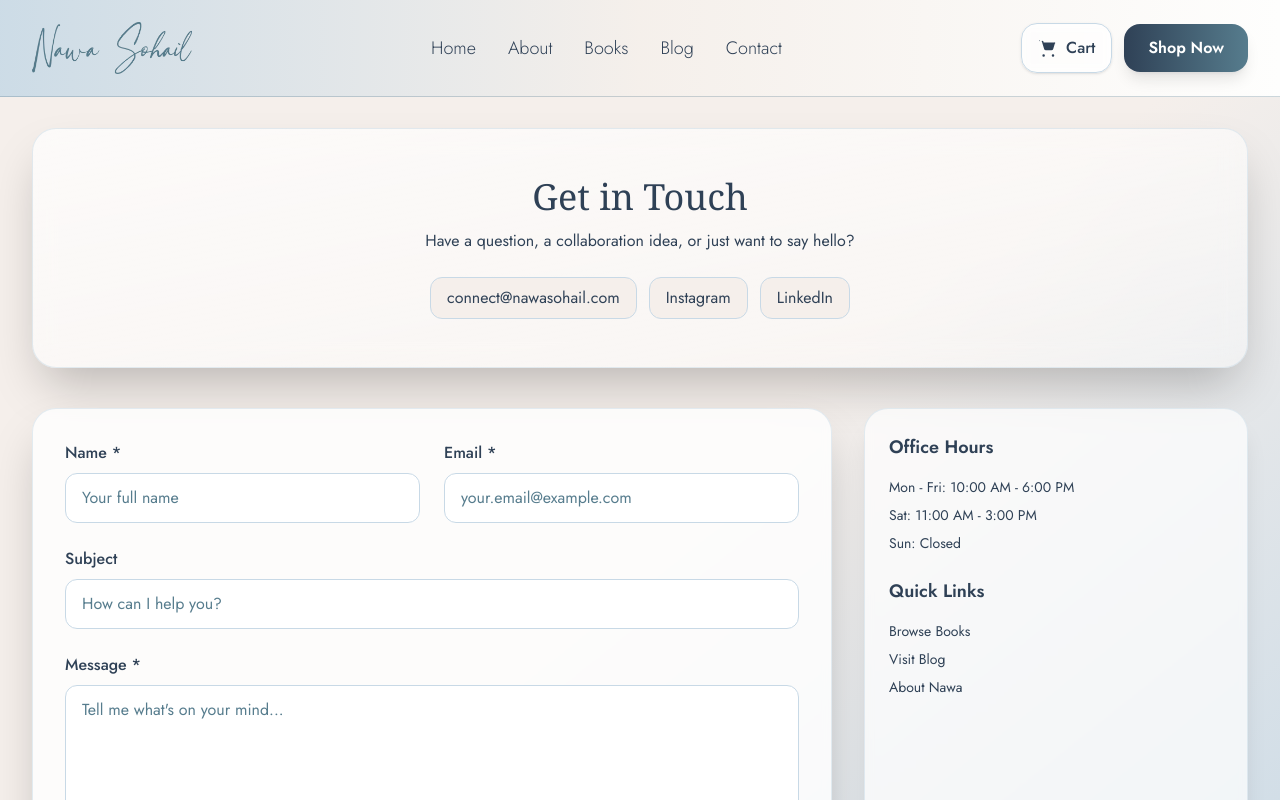
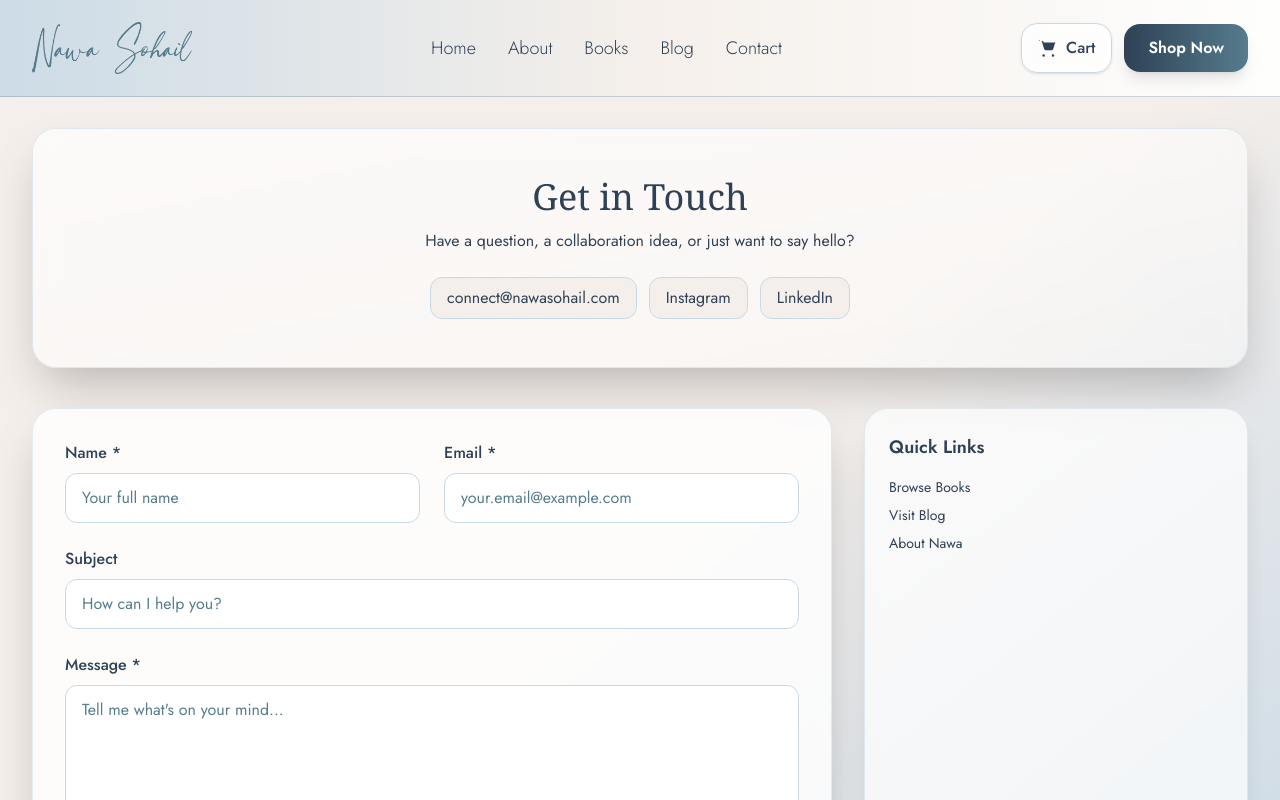
Before and after one commit to osamaqaseem39/writers-website, a Next.js app: page /contact in a window 1280 px wide. Shown: the top 800 px of the page. Built offline with nearby package versions, Linux system fonts and the light colour scheme.

Commit message:
Remove office hours from contact page
- Removed office hours section from contact page sidebar
- Kept quick links section for navigation
- Cleaner contact page layout

```diff
--- a/src/app/contact/page.tsx
+++ b/src/app/contact/page.tsx
@@ -50,12 +50,6 @@ export default function ContactPage() {
           </form>
         </div>
         <aside className="bg-white/70 backdrop-blur-sm border border-brand-200/50 rounded-3xl p-6 shadow-xl">
-          <h3 className="text-lg font-semibold text-brand-900 mb-4">Office Hours</h3>
-          <ul className="text-brand-700 text-sm space-y-2 mb-6">
-            <li>Mon - Fri: 10:00 AM - 6:00 PM</li>
-            <li>Sat: 11:00 AM - 3:00 PM</li>
-            <li>Sun: Closed</li>
-          </ul>
           <h3 className="text-lg font-semibold text-brand-900 mb-4">Quick Links</h3>
           <ul className="text-brand-700 text-sm space-y-2">
             <li><a className="hover:text-brand-900" href="/books">Browse Books</a></li>
```
